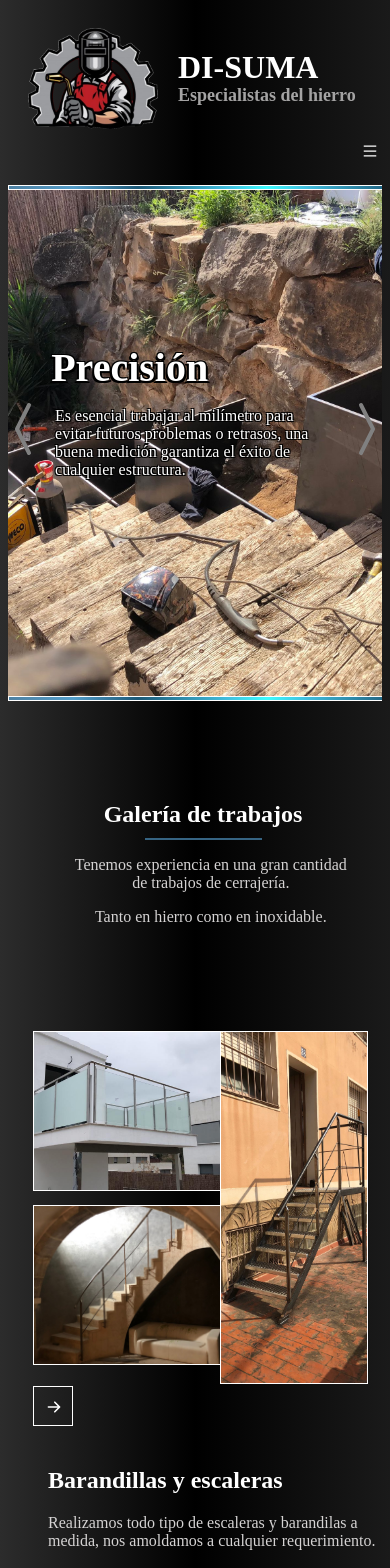
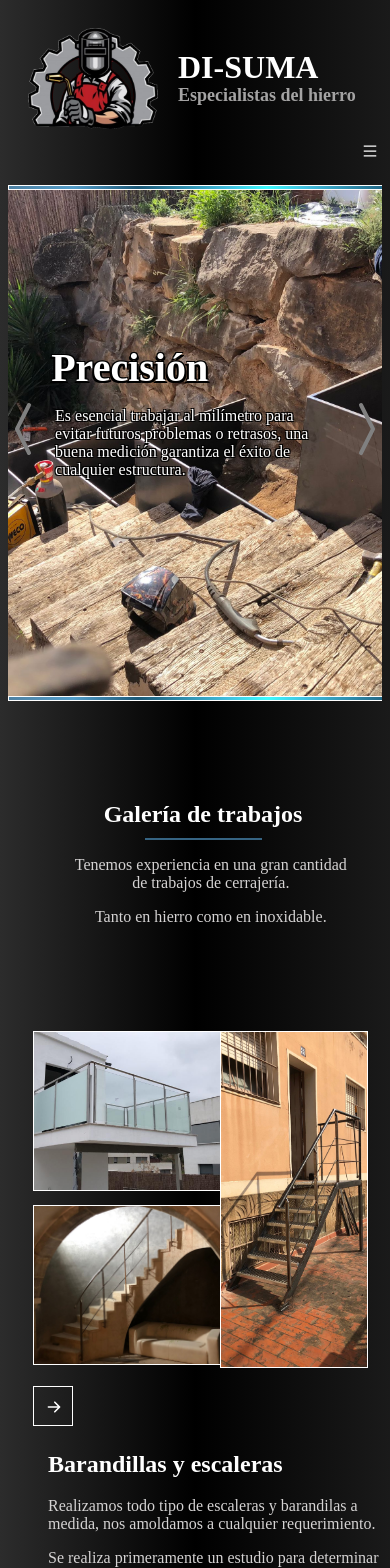
Before and after one commit to DavoSoftwareDeveloper/landing-disuma, a React (Vite) app: page / in a window 390 px wide. Shown: the top 1568 px of the page. Built offline with nearby package versions, Linux system fonts and the light colour scheme.

Commit message:
test gallery

```diff
--- a/src/styles/galery.css
+++ b/src/styles/galery.css
@@ -211,7 +211,7 @@
       border: 1px solid white;
     }
     .image-tall{
-      height: 44vh;
+      height: 42vh;
     }
 
     .showModal{
```
